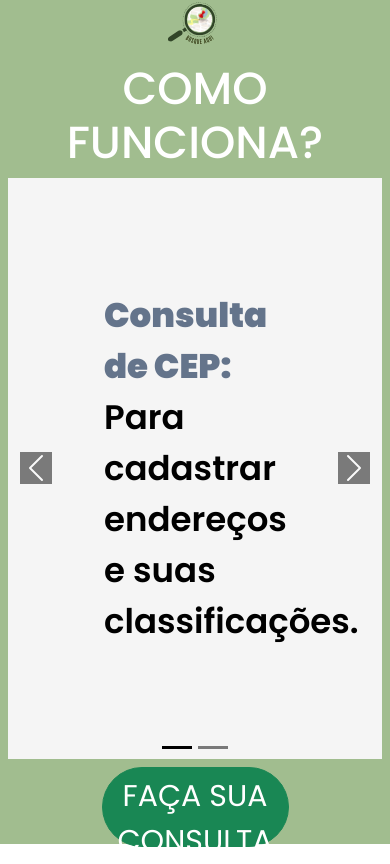
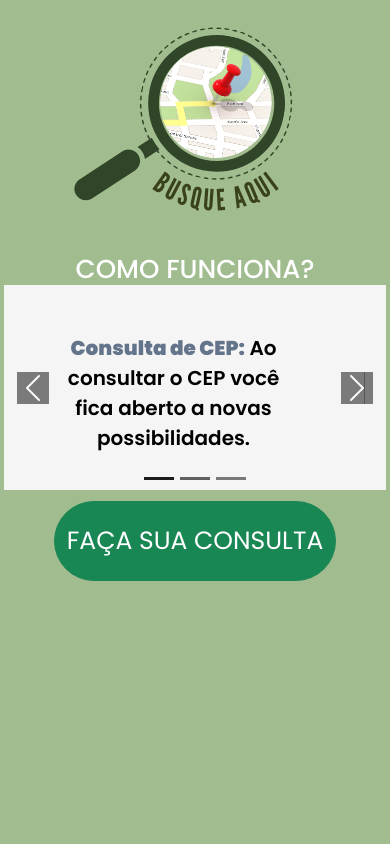
Before and after one commit to brenoqn/BusqueAqui, an Angular app: page /home in a window 390 px wide. Built offline with nearby package versions, Linux system fonts and the light colour scheme.

Commit message:
responsividade home

```diff
--- a/src/app/module/home/home.component.html
+++ b/src/app/module/home/home.component.html
@@ -1,12 +1,17 @@
-<div class="container d-flex flex-column justify-content-center p-2 gap-2">
+<div
+  class="container-fluid d-flex flex-column justify-content-start p-1 h-100"
+  style="background-color: #a1bd8f"
+>
   <div class="d-flex justify-content-center">
-    <img src="../../../assets/icons/logo.svg" class="img" alt="" />
+    <div class="image-container">
+      <img src="../../../assets/icons/logo.svg" class="img img-fluid" alt="" />
+    </div>
   </div>
 
   <h4 class="text-center">COMO FUNCIONA?</h4>
 
-  <div class="d-flex justify-content-center">
-    <div id="carouselIndicators" class="carousel slide">
+  <div class="d-flex justify-content-center text-center">
+    <div id="carouselIndicators" class="carousel slide w-100" data-bs-ride="carousel">
       <div class="carousel-indicators">
         <button
           type="button"
@@ -56,7 +61,7 @@
   <div class="d-flex justify-content-center">
     <button
       type="button"
-      class="btn btn-success w-50"
+      class="btn btn-success w-80"
       (click)="navigateToCadastro()"
     >
       FAÇA SUA CONSULTA
--- a/src/app/module/home/home.component.scss
+++ b/src/app/module/home/home.component.scss
@@ -1,9 +1,8 @@
 :host {
   ::ng-deep {
     .btn-success {
-      width: 100%;
-      height: 5rem;
-      font-size: 30px;
+      min-height: 5rem;
+      font-size: 25px;
       border-radius: 40px;
     }
 
@@ -44,24 +43,18 @@
     }
 
     .carousel {
-      width: 100%;
+      width: 80%;
+      height: 95%;
     }
 
     h4 {
       color: #fff;
-      font-size: 45px;
+      font-size: 40px;
       margin: 0;
+
+      @media (max-width: 768px) {
+        font-size: 26px;
       }
-  }
-}
-
-.container {
-  background-color: #a1bd8f;
-  max-width: 100%;
-  height: 100vh;
-
-  .img {
-    width: 15%;
     }
 
     p {
@@ -69,6 +62,11 @@
       color: #000;
       font-size: 34px;
       margin: 7rem 6rem;
+
+      @media (max-width: 768px) {
+        font-size: 20px;
+        margin: 3rem 4rem;
+      }
     }
 
     strong {
@@ -76,5 +74,17 @@
       color: #64748b;
       font-size: 34px;
       margin: 0;
+
+      @media (max-width: 768px) {
+        font-size: 20px;
       }
     }
+  }
+}
+
+.image-container {
+  max-width: 250px;
+  width: 100%;
+  text-align: center;
+  margin: 0 auto;
+}
--- a/src/app/module/home/home.component.ts
+++ b/src/app/module/home/home.component.ts
@@ -11,7 +11,11 @@ export class HomeComponent implements OnInit {
   items = [
     {
       title: 'Consulta de CEP',
-      description: 'Para cadastrar endereços e suas classificações.',
+      description: 'Ao consultar o CEP você fica aberto a novas possibilidades.',
+    },
+    {
+      title: 'Cadastro de Endereço',
+      description: 'Você pode cadastrar o endereço pra futuras buscas.',
     },
     {
       title: 'Classificação',
```
Lines whose indentation alone changed are shown as unchanged.
